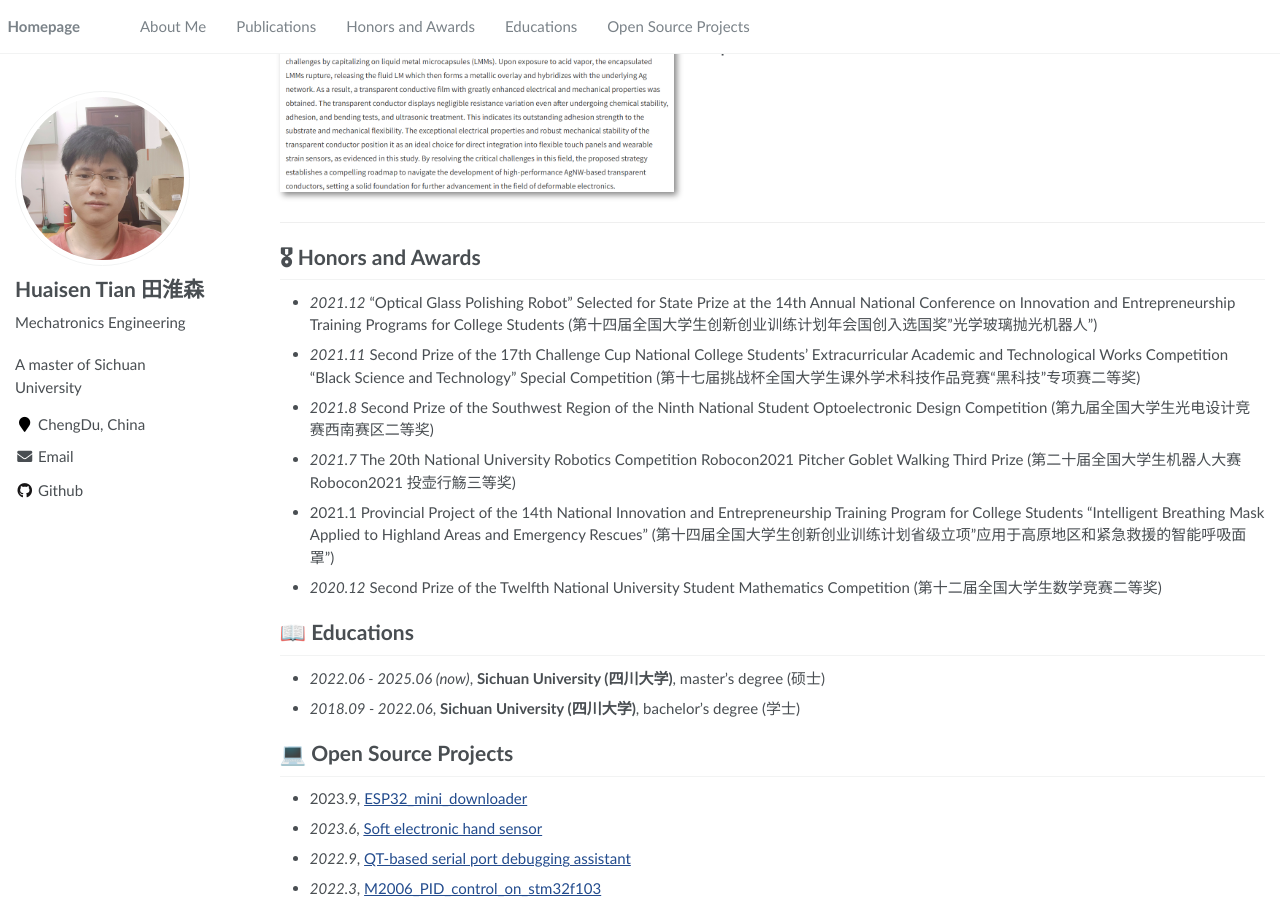
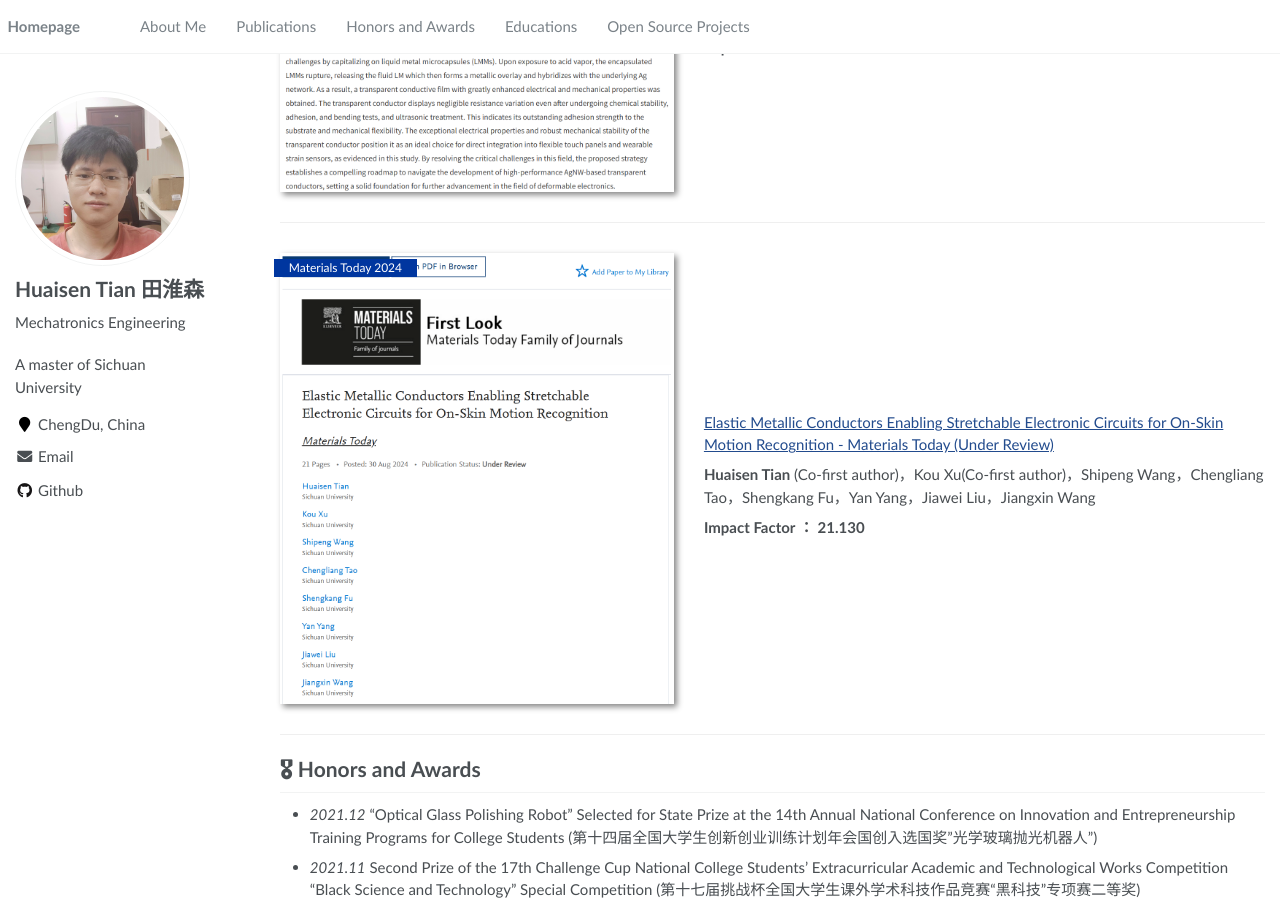
Before and after one commit to HuaisenTian/HuaisenTian.github.io, a Jekyll site: the page built from _pages/about.md, in a window 1280 px wide and 900 px high, scrolled down 533 px. Built offline with Jekyll 4.4.1, drawn with Linux system fonts in a browser that asks for light colours.

Commit message:
UP_PAPER

```diff
--- a/_pages/about.md
+++ b/_pages/about.md
@@ -28,7 +28,15 @@ Shipeng Wang (Co-first author), **Huaisen Tian** (Co-first author), Yawen Wang,
 </div>
 </div>
 
+<div class='paper-box'><div class='paper-box-image'><div><div class="badge">Materials Today 2024</div><img src='images/Materials Today.png' alt="sym" width="100%"></div></div>
+<div class='paper-box-text' markdown="1">
+[Elastic Metallic Conductors Enabling Stretchable Electronic Circuits for On-Skin Motion Recognition - Materials Today (Under Review)](https://papers.ssrn.com/sol3/papers.cfm?abstract_id=4938907)
 
+**Huaisen Tian** (Co-first author)，Kou Xu(Co-first author)，Shipeng Wang，Chengliang Tao，Shengkang Fu，Yan Yang，Jiawei Liu，Jiangxin Wang
+
+**Impact Factor ：** **21.130**
+</div>
+</div>
 
 # 🎖 Honors and Awards
 - *2021.12* "Optical Glass Polishing Robot" Selected for State Prize at the 14th Annual National Conference on Innovation and Entrepreneurship Training Programs for College Students (第十四届全国大学生创新创业训练计划年会国创入选国奖"光学玻璃抛光机器人")
```
Also changed, not shown: images/Materials Today.png (added).
